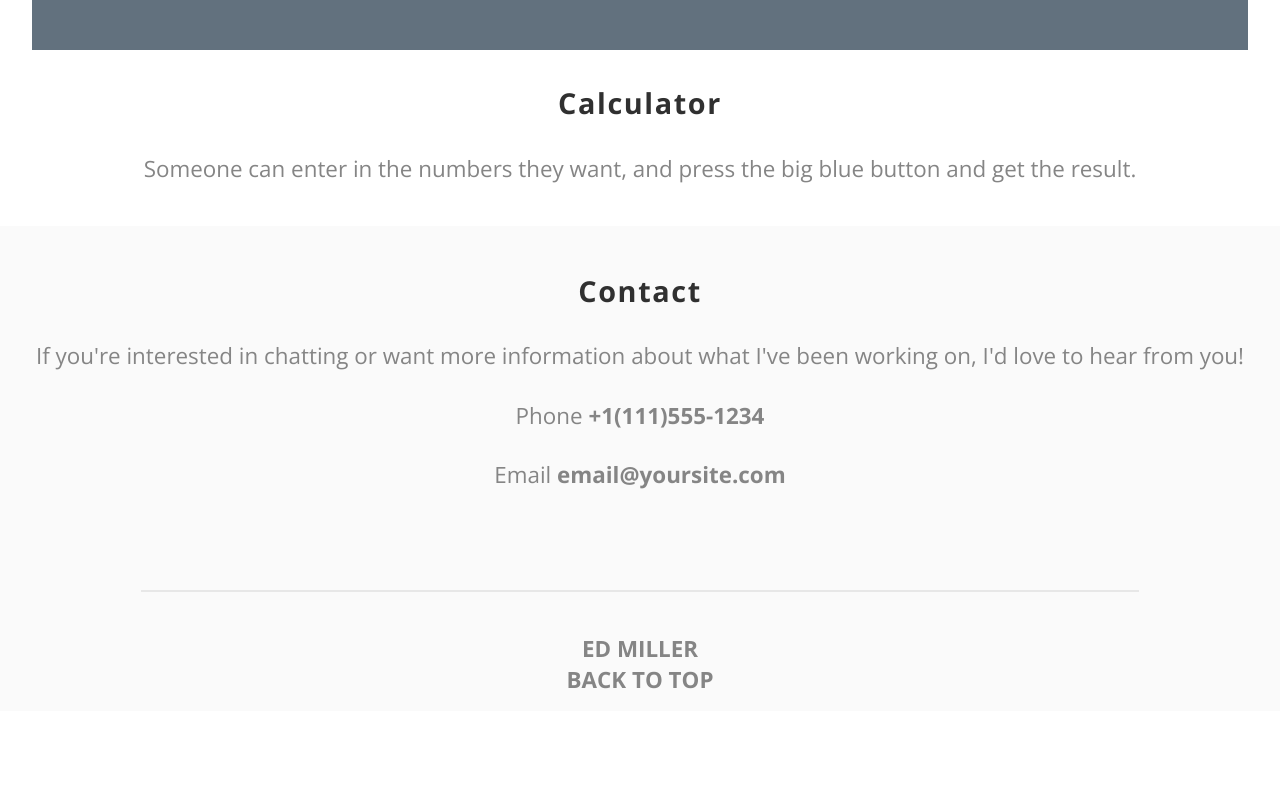
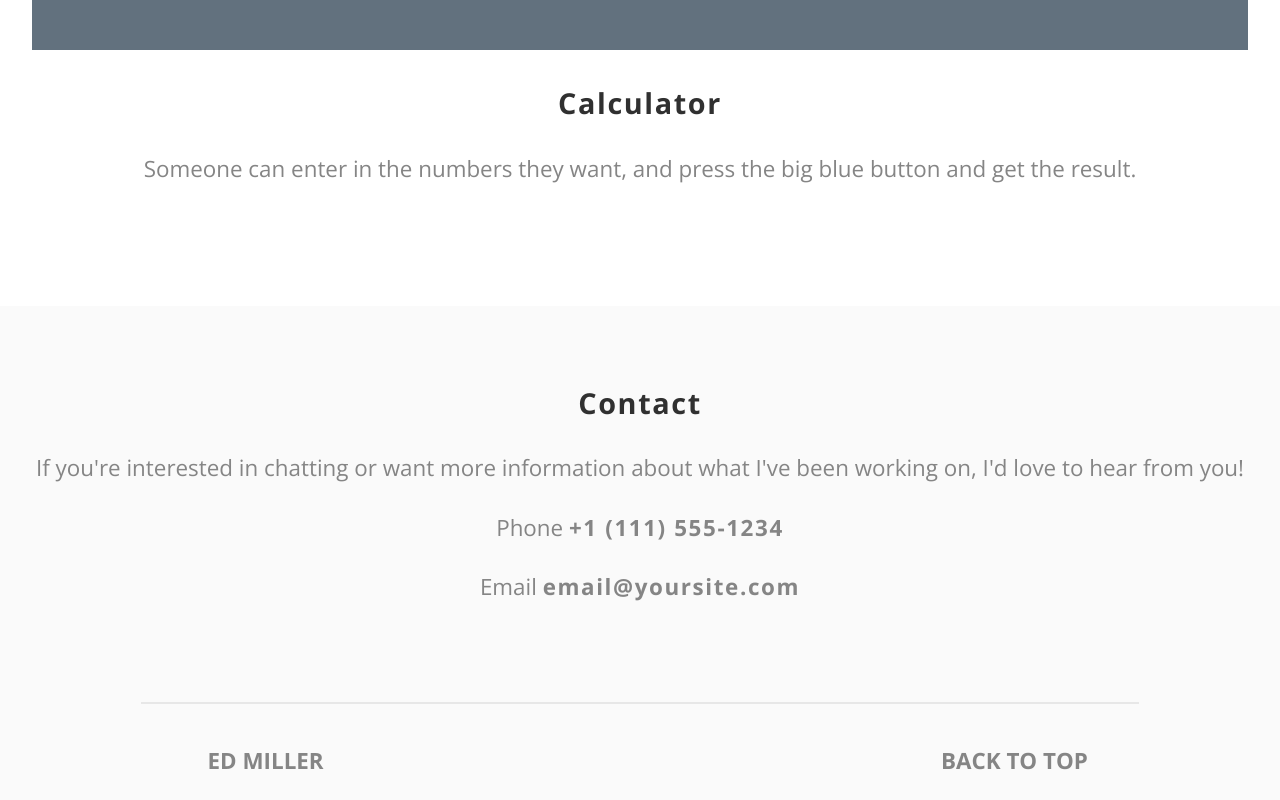
Before and after one commit to ed-coder/techdegree-project-2, a plain HTML site: page index.html in a window 1280 px wide. Shown: the part 5448-6248 px from the top of the page. Before the commit the page ends 6159 px from the top, so only its background shows below. Drawn offline with nearby package versions, Linux system fonts and the light colour scheme.

Commit message:
Added Footer Styling

```diff
--- a/css/style.css
+++ b/css/style.css
@@ -54,7 +54,11 @@ a {
   font-weight: bold;
 }
 
-
+.clearfix::after {
+  content: '';
+  display: table;
+  clear: both;
+}
 
 /* =================================
   Layout Styles
@@ -75,7 +79,8 @@ a {
 footer {
   text-align: center;
   background: #fafafa;
-  padding: 1rem;
+  padding: 3rem 1rem 1.5rem 1rem;
+  margin-top: 5rem;
 }
 
 .footer-contact {
@@ -84,6 +89,7 @@ footer {
 
 footer .bolder {
   font-weight: bolder;
+  letter-spacing: .1rem;
 }
 
 hr {
@@ -96,3 +102,17 @@ hr {
   padding: 0;
   width: 80%;
 }
+
+footer a {
+  display: block;
+  width: 40%;
+
+}
+
+.float-l {
+  float: left;
+}
+
+.float-r {
+  float: right;
+}
--- a/index.html
+++ b/index.html
@@ -18,7 +18,7 @@
 
 <body>
 
-  <div class="wrapper">
+  <div id="totop" class="wrapper">
 
     <header class="main-header">
       <h1>Ed Miller</h1>
@@ -37,7 +37,7 @@
         developemnt at Treehouse and am excited to put all my skills to use!</p>
     </main>
 
-    <section class="portfolio">
+    <section id="portfolio" class="portfolio">
       <h2><span class="port-title">Portfolio</span></h2>
       <div class="port-container">
         <div class="card">
@@ -93,13 +93,13 @@
       <p>If you're interested in chatting or want more information about what I've been working on, I'd love to hear
         from
         you!</p>
-      <p>Phone <span class="bolder">+1(111)555-1234</span></p>
+      <p>Phone <span class="bolder">+1 (111) 555-1234</span></p>
       <p>Email <span class="bolder">email@yoursite.com</span></p>
     </div>
     <hr>
-    <ul>
-      <li><a href="#studentname">Ed Miller</a></li>
-      <li><a href="#totop">BACK TO TOP</a></li>
+    <ul class="clearfix">
+      <li><a class="float-l" href="#portfolio">Ed Miller</a></li>
+      <li><a class="float-r" href="#totop">BACK TO TOP</a></li>
     </ul>
 
   </footer>
```
